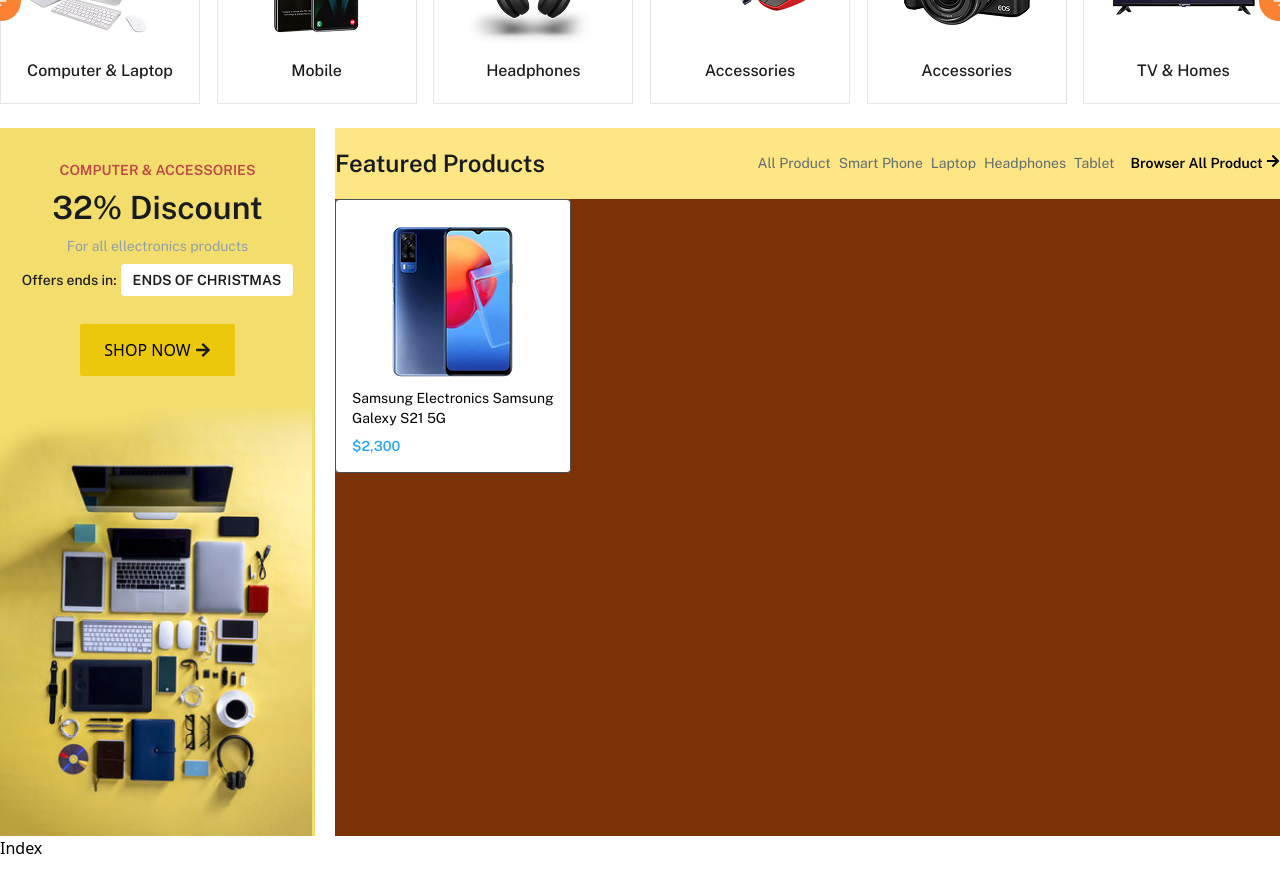
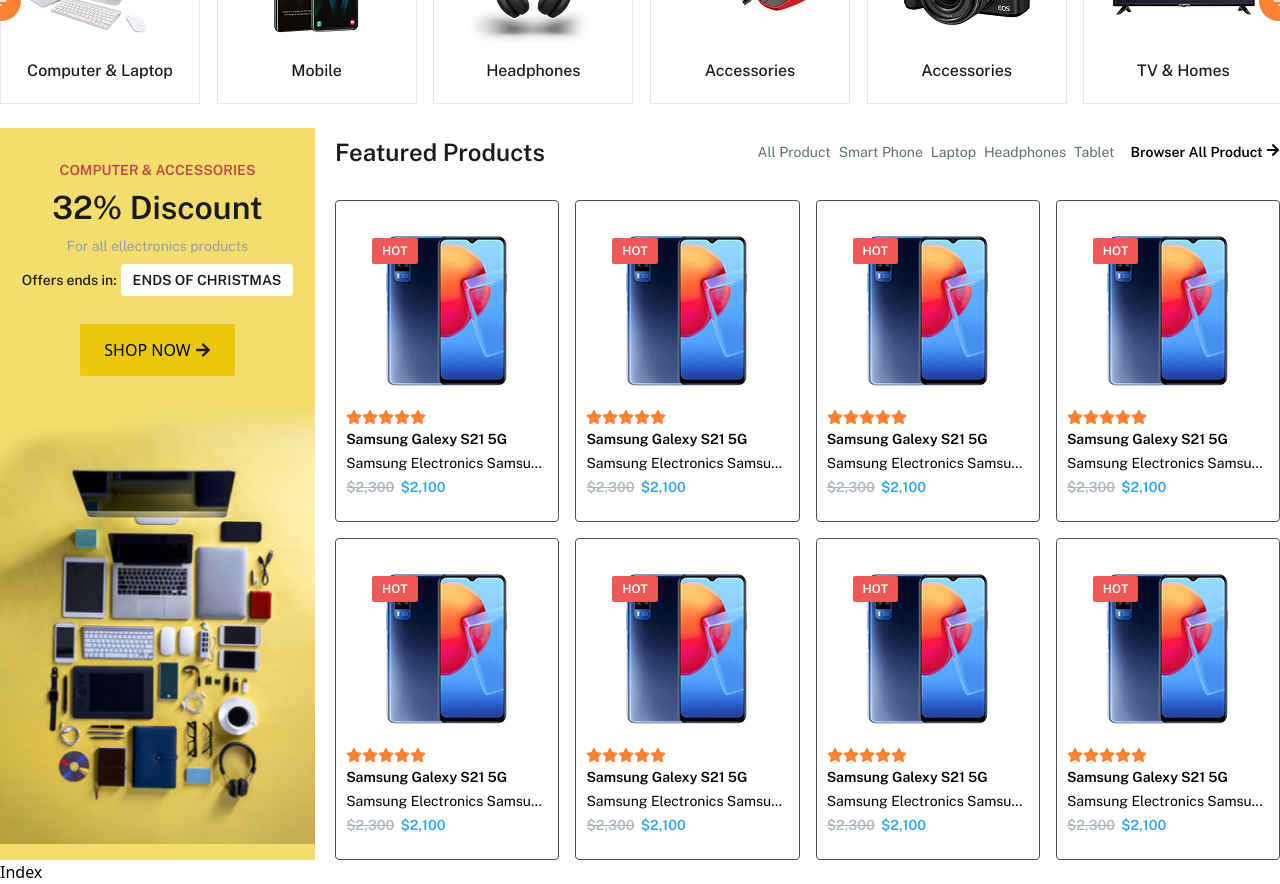
Before and after one commit to Subroto112001/Clicon-Ecommerce, a React (Vite) app in the folder Font-end/: page / in a window 1280 px wide. Shown: the part 1300-2184 px from the top of the page. Before the commit the page ends 2160 px from the top, so only its background shows below. Built offline with nearby package versions, Linux system fonts and the light colour scheme.

Commit message:
item update

```diff
--- a/Font-end/src/Component/CoomonComponent/ProdcutComponent/index.tsx
+++ b/Font-end/src/Component/CoomonComponent/ProdcutComponent/index.tsx
@@ -1,19 +1,79 @@
 import React from "react";
 import Image from "../../../assets/Product/Image.png";
-const ProductComponent = () => {
+import { FaCartArrowDown, FaHeart, FaRegEye, FaStar } from "react-icons/fa";
+import { IoEyeOutline } from "react-icons/io5";
+import { CiHeart } from "react-icons/ci";
+import { GiShoppingCart } from "react-icons/gi";
+interface ProductComponentProps {
+  bestDeals?: boolean;
+  hotDeals?: boolean;
+  productKey: number;
+}
+
+const ProductComponent = ({ bestDeals = false, hotDeals = true, productKey }: ProductComponentProps) => {
   return (
-    <div className="!p-4 border border-gray-700 rounded inline-block bg-white flex-col gap-6 ">
+    <div
+      className="border border-gray-700 rounded bg-white inline-block p-6 relative group"
+      key={productKey}
+    >
+      <div className="flex-col gap-y-3 flex justify-center items-center relative">
         <div className="w-[202px] h-[172px]">
           <picture>
             <img src={Image} alt={Image} className="w-[full] h-[full] " />
           </picture>
         </div>
-      <div className="flex flex-col gap-2">
-        <h3 className="max-w-[202px] body-small-400">
+        <div className="w-[202px] h-[172px] absolute bg-[rgba(0,0,0)] opacity-0 group-hover:opacity-20 transition-all duration-300 top-0"></div>
+        <div className="flex flex-col gap-1">
+          <div className="flex ga-2 items-center text-primary-500">
+            <FaStar />
+            <FaStar />
+            <FaStar />
+            <FaStar />
+            <FaStar />
+          </div>
+          <h3 className="max-w-[202px] body-small-600 cursor-pointer hover:text-gray-600">
+            Samsung Galexy S21 5G
+          </h3>
+          <h3 className="max-w-[202px] body-small-400 truncate">
             Samsung Electronics Samsung Galexy S21 5G
           </h3>
-        <span className="text-secondary-500 body-small-600">$2,300</span>
+          <div className="flex flex-row gap-1.5">
+            <span className="text-gray-300 body-small-600 line-through">
+              $2,300
+            </span>
+            <span className="text-secondary-500 body-small-600">$2,100</span>
           </div>
+        </div>
+
+        <div className="absolute top-[12px] left-[12px]">
+          {hotDeals && (
+            <span className="py-[5px] px-2.5 rounded-[2px] bg-danger-500 body-tiny-600 text-gray-00">
+              HOT
+            </span>
+          )}
+
+          {bestDeals && (
+            <span className="py-[5px] px-2.5 rounded-[2px] bg-secondary-500 body-tiny-600 text-gray-00">
+              BEST DEALS
+            </span>
+          )}
+        </div>
+      </div>
+
+      {/* hover component */}
+      <div className="flex flex-row  items-center justify-center gap-2  absolute top-25 left-[20%] transition-all duration-300 opacity-0 group-hover:opacity-100">
+        <div className="w-[40px] h-[40px] flex justify-center items-center bg-gray-00 rounded-full text-lg text-gray-900 hover:bg-primary-500 duration-300 transition-all hover:text-gray-00 cursor-pointer">
+          <CiHeart />
+        </div>
+        <div className="w-[40px] h-[40px] flex justify-center items-center bg-gray-00 rounded-full text-lg text-gray-900 hover:bg-primary-500 duration-300 transition-all hover:text-gray-00 cursor-pointer">
+          <GiShoppingCart />
+        </div>
+        <div className="w-[40px] h-[40px] flex justify-center items-center bg-gray-00 rounded-full text-lg text-gray-900 hover:bg-primary-500 duration-300 transition-all hover:text-gray-00 cursor-pointer">
+          <IoEyeOutline />
+        </div>
+      </div>
+
+      {/* hover component */}
     </div>
   );
 };
--- a/Font-end/src/Component/HomeCoomponent/FeaturedProduct/Index.tsx
+++ b/Font-end/src/Component/HomeCoomponent/FeaturedProduct/Index.tsx
@@ -59,14 +59,14 @@
                 <Button content={"SHOP NOW"} />
               </div>
             </div>
-            <div>
-              <img src={featureProductImage.Featured} alt="Featured Banner" />
+            <div className="w-full mt-1">
+              <img src={featureProductImage.Featured} alt="Featured Banner"  className="w-full"/>
             </div>
           </div>
-          <div className="grid grid-rows-[10%90%]">
-            <div className="bg-amber-200 flex justify-between items-center">
+          <div className="flex flex-col">
+            <div className=" flex justify-between items-center py-2">
               <h3 className="heading3 text-gray-900">Featured Products</h3>
-              <div className="flex flex-row items-center gap-4">
+              <div className="flex flex-row items-center gap-x-4">
                 <div className=" flex flex-row gap-2">
                   {featureHeadingsItem.map((item) => (
                     <span
@@ -82,10 +82,10 @@
                 </span>
               </div>
             </div>
-            <div className="bg-amber-900">
-
-<ProductComponent/>
-
+            <div className="grid grid-cols-4 gap-4 mt-6">
+              {[...new Array(8)].map((_, index) => (
+                <ProductComponent key={index} productKey={index} />
+              ))}
             </div>
           </div>
         </div>
--- a/Font-end/src/index.css
+++ b/Font-end/src/index.css
@@ -5,8 +5,7 @@
 /* swipper */
 
 * {
-  margin: 0;
-  padding: 0;
+
   box-sizing: border-box;
 }
 img {
```
Also changed, not shown: 1 other file (tests, documents, lock files or other folders). Lines whose indentation alone changed are shown as unchanged.
